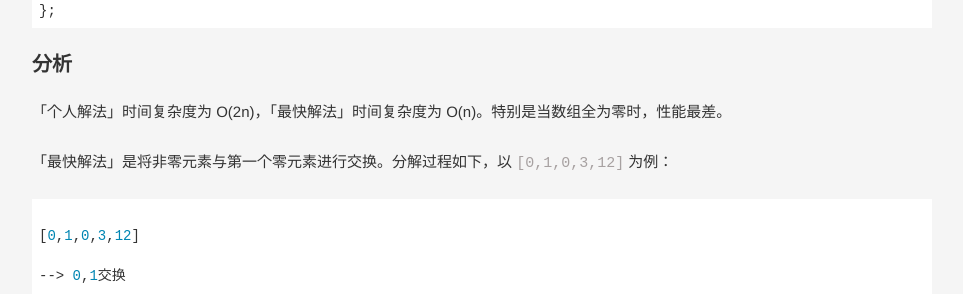
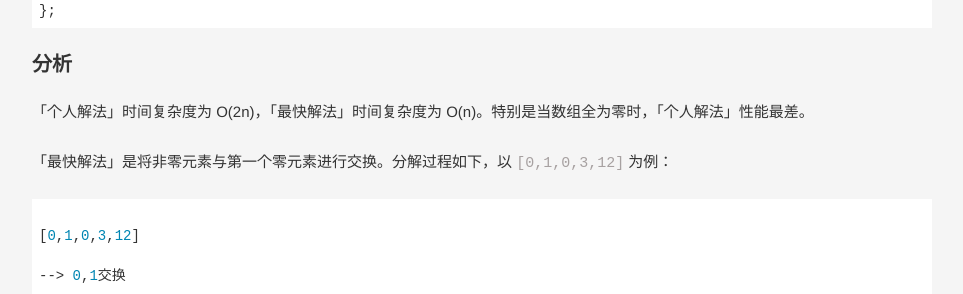
Before and after one commit to AxeMea/axemea.github.com, a Jekyll site: the page built from _posts/2019-05-13-数组-移动零-解法对比.md, in a window 1280 px wide. Shown: the part 1586-1880 px from the top of the page, without its empty margins (158-1121 px from the left). Built offline with Jekyll 4.4.1, drawn with Linux system fonts in a browser that asks for light colours; comment, search, counter and statistics services are not loaded.

Commit message:
chore: some change.

```diff
--- a/_posts/2019-05-13-数组-移动零-解法对比.md
+++ b/_posts/2019-05-13-数组-移动零-解法对比.md
@@ -65,7 +65,7 @@ var moveZeroes = function(nums) {
 
 ### 分析
 
-「个人解法」时间复杂度为 O(2n)，「最快解法」时间复杂度为 O(n)。特别是当数组全为零时，性能最差。
+「个人解法」时间复杂度为 O(2n)，「最快解法」时间复杂度为 O(n)。特别是当数组全为零时，「个人解法」性能最差。
 
 「最快解法」是将非零元素与第一个零元素进行交换。分解过程如下，以 `[0,1,0,3,12]` 为例：
 
```
